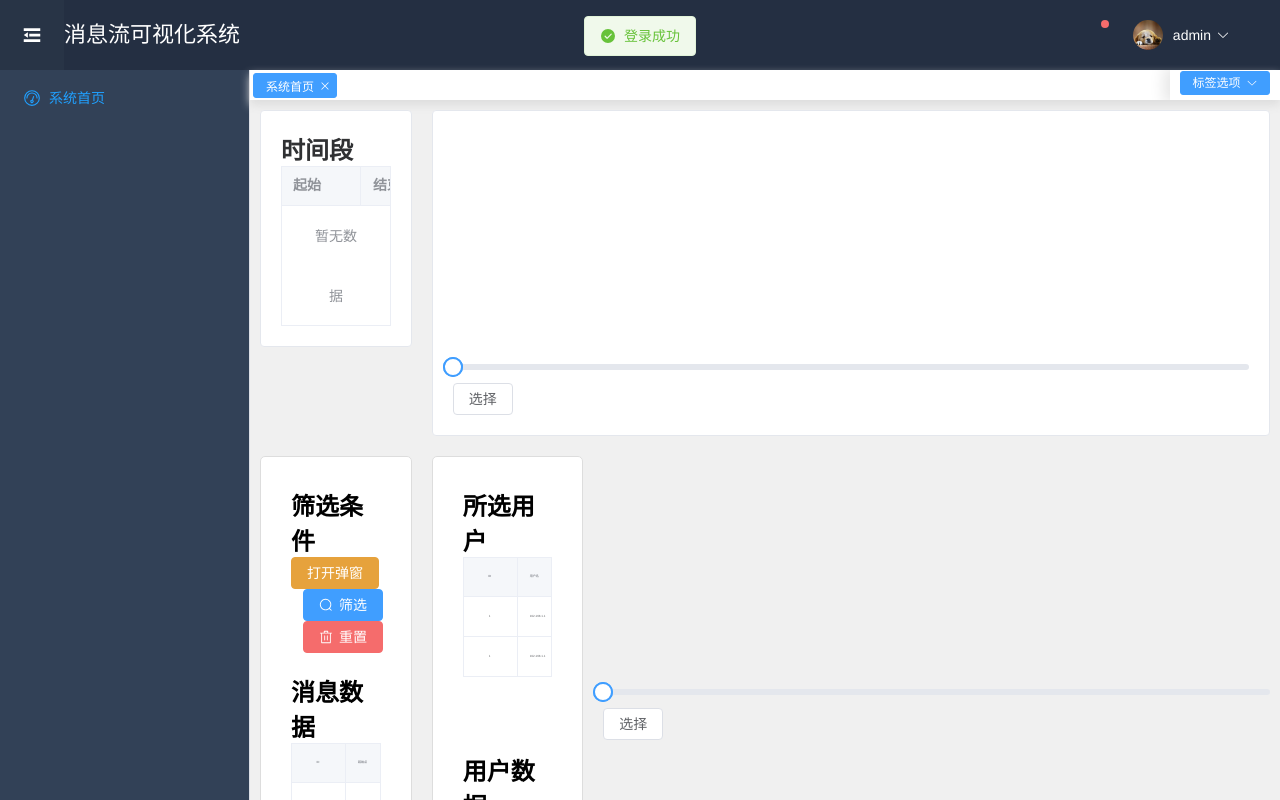
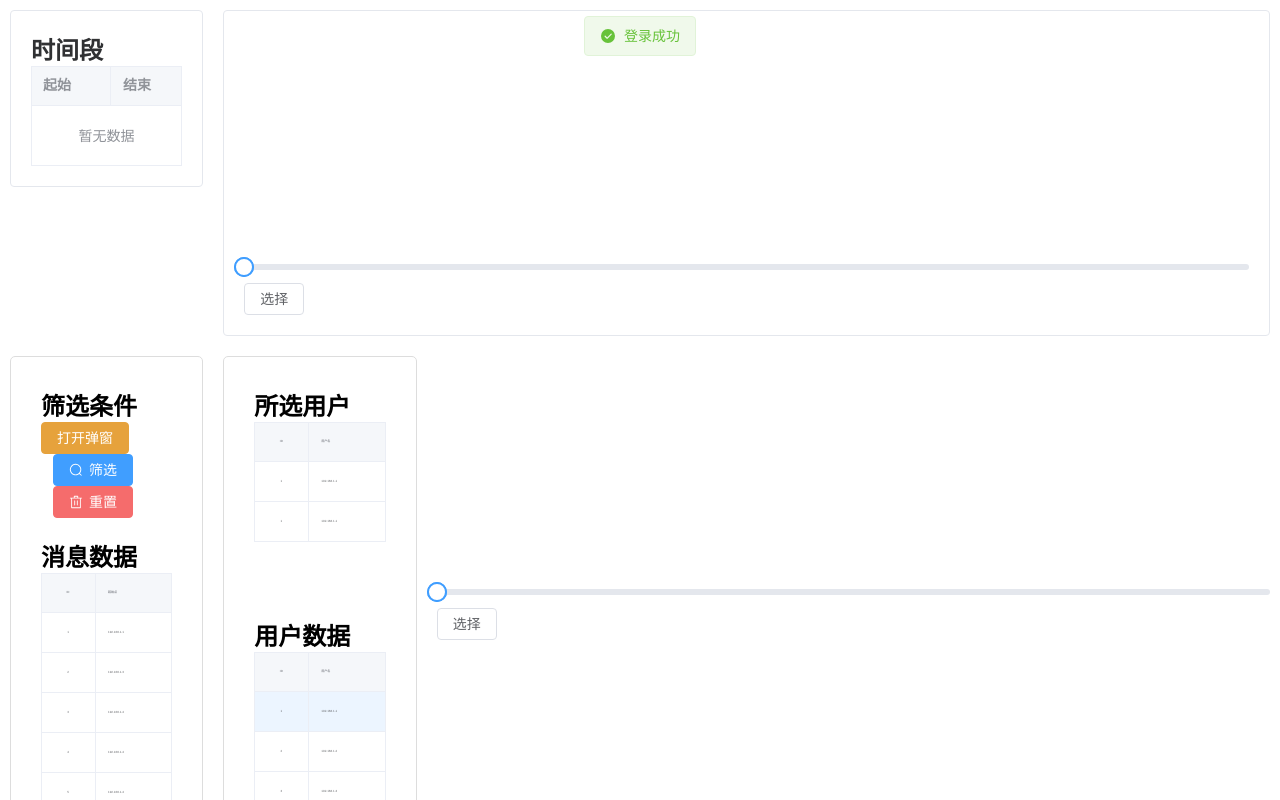
Before and after one commit to PlasticTong/MessageFlow, a Vue app: page /#/login in a window 1280 px wide. Both pictures are taken after a click on the button "登录". Built offline with nearby package versions, Linux system fonts and the light colour scheme; a small style sheet from the web is missing.

Commit message:
feat:修改页面

```diff
--- a/components.d.ts
+++ b/components.d.ts
@@ -28,10 +28,10 @@ declare module '@vue/runtime-core' {
     ElTable: typeof import('element-plus/es')['ElTable']
     ElTableColumn: typeof import('element-plus/es')['ElTableColumn']
     ElTooltip: typeof import('element-plus/es')['ElTooltip']
-    Header: typeof import('./src/components/header.vue')['default']
+    // Header: typeof import('./src/components/header.vue')['default']
     RouterLink: typeof import('vue-router')['RouterLink']
     RouterView: typeof import('vue-router')['RouterView']
-    Sidebar: typeof import('./src/components/sidebar.vue')['default']
-    Tags: typeof import('./src/components/tags.vue')['default']
+    // Sidebar: typeof import('./src/components/sidebar.vue')['default']
+    // Tags: typeof import('./src/components/tags.vue')['default']
   }
 }
--- a/src/views/home.vue
+++ b/src/views/home.vue
@@ -1,8 +1,5 @@
 <template>
-	<v-header />
-	<v-sidebar />
-	<div class="content-box" :class="{ 'content-collapse': sidebar.collapse }">
-		<v-tags></v-tags>
+	<!-- <div class="content-box" :class="{ 'content-collapse': sidebar.collapse }"> -->
 		<div class="content">
 			<router-view v-slot="{ Component }">
 				<transition name="move" mode="out-in">
@@ -12,7 +9,7 @@
 				</transition>
 			</router-view>
 		</div>
-	</div>
+	<!-- </div> -->
 </template>
 <script setup lang="ts">
 import { useSidebarStore } from '../store/sidebar';
--- a/src/views/timebrush.vue
+++ b/src/views/timebrush.vue
@@ -1,7 +1,9 @@
 <template>
     <div>
         <div class="chart-row">
+            <div class="chart-column">
             <svg id="timechart1" width="500" height="220"></svg>
+        </div>
             <svg id="timechart2" width="500" height="220"></svg>
             <svg id="timechart3" width="500" height="220"></svg>
             <svg id="timechart4" width="500" height="220"></svg>
@@ -75,7 +77,7 @@ export default {
                 if (!mesByTime1.slice(0, index).some((prevItem) => {
                     return (prevItem.target === item.target && prevItem.source === item.source);
                 })) {
-                    item.weight = 1
+                    item.weight = 10
                     uniqueArr.push(item)
                 }
                 else {
@@ -200,7 +202,8 @@ export default {
             let linkForce = d3.forceLink(uniqueArr)
                 .id((d) => { return d.name })
                 .strength((d)=>{
-                    return d.weight / Math.min(count(link.source), count(link.target));
+                    console.log(d.weight);
+                    return 1 /d.weight ;
                 })
 
             simulation.force('links', linkForce)
@@ -285,4 +288,12 @@ svg {
     display: block;
     margin: auto;
 }
+.chart-column {
+    width: 50%;
+    display: flex;
+}
+
+.chart-column svg {
+    width: 100%;
+}
 </style>
```
